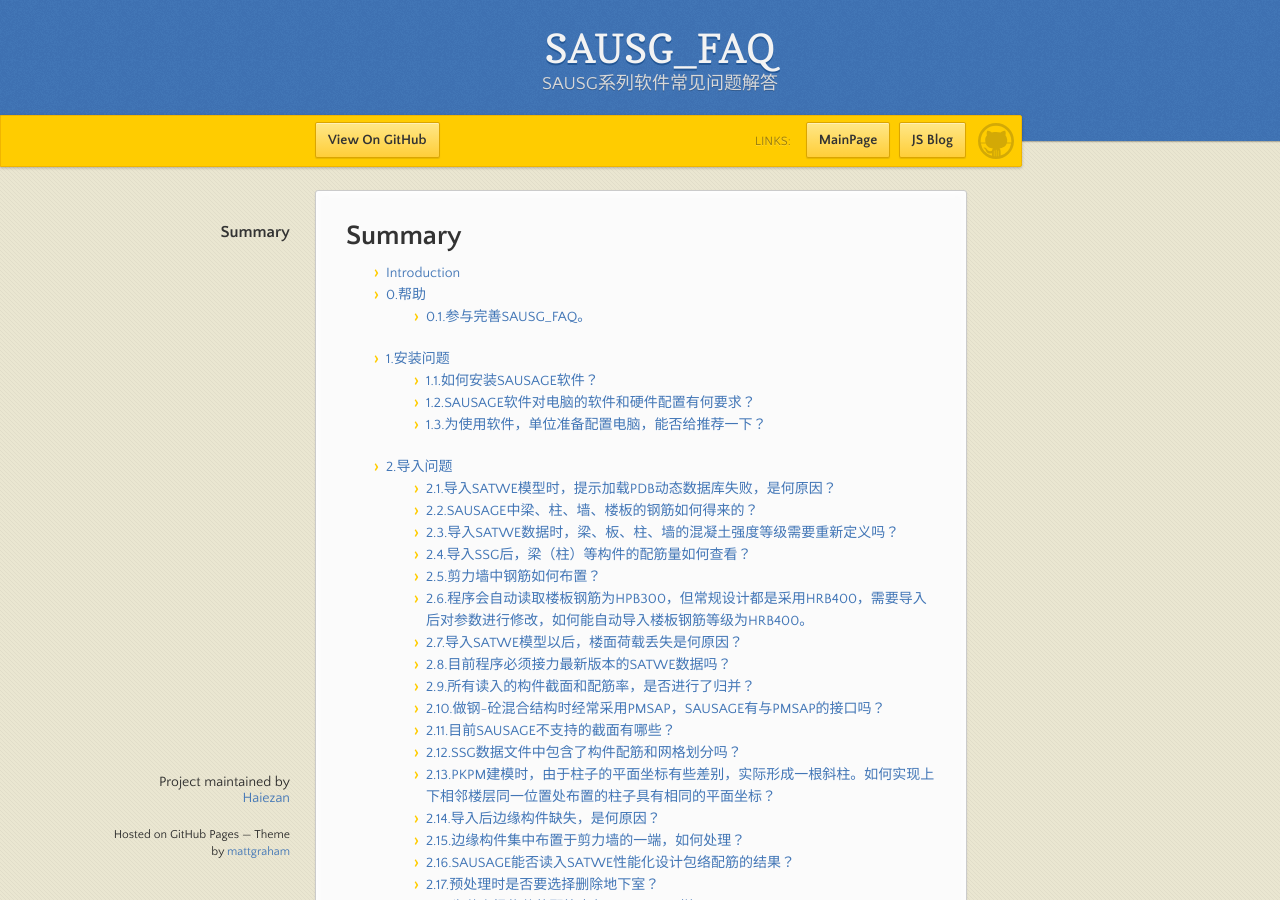
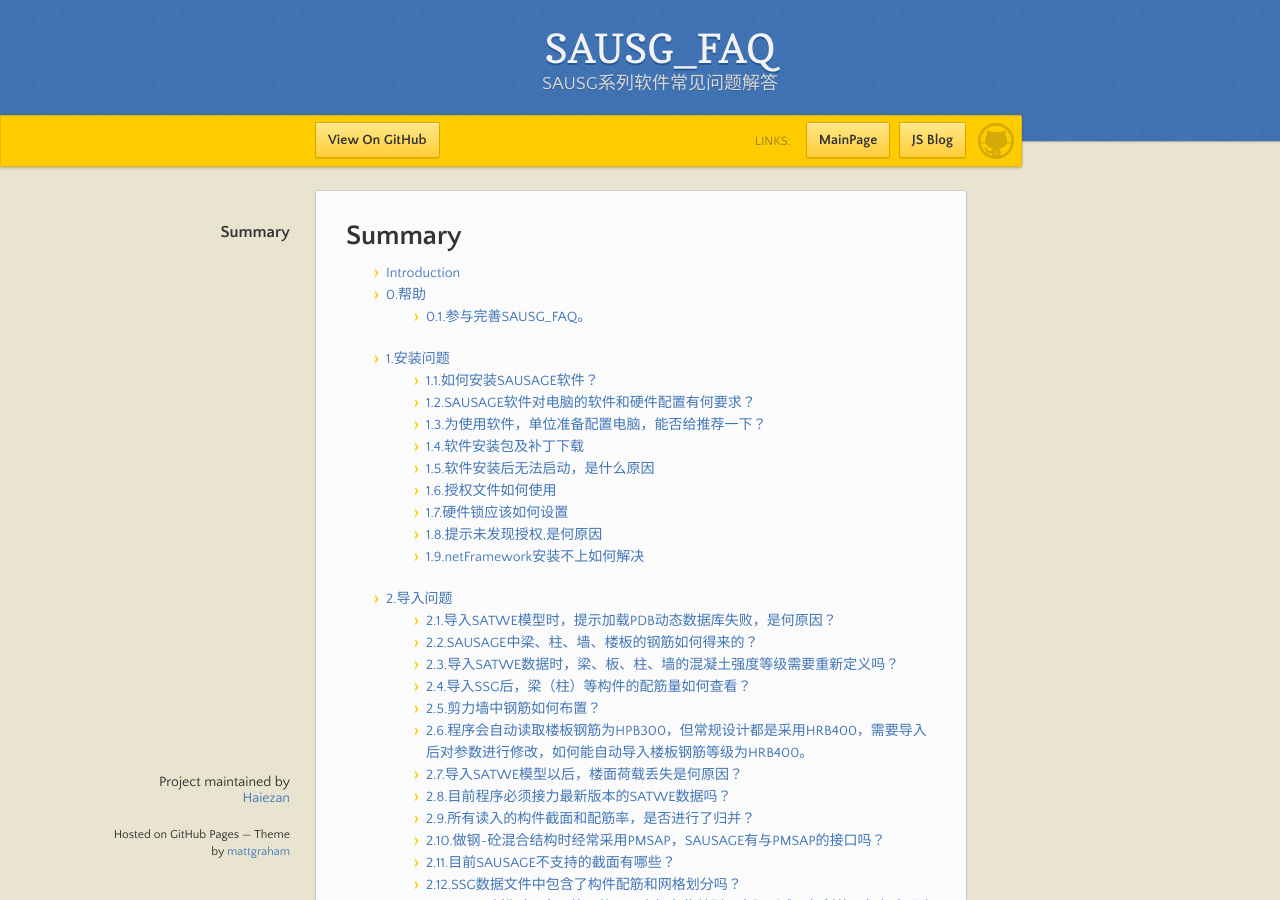
Before and after one commit to Haiezan/SAUSG_FAQ, a Jekyll site: the page built from SUMMARY.md, in a window 1280 px wide and 900 px high. Built offline with Jekyll 4.4.1, drawn with Linux system fonts in a browser that asks for light colours; our own code applies the rules of GitHub Pages for plain Markdown files; comment, search, counter and statistics services are not loaded.

Commit message:
Update SUMMARY.md

```diff
--- a/SUMMARY.md
+++ b/SUMMARY.md
@@ -7,6 +7,12 @@
     * [1.1.如何安装SAUSAGE软件？](./1.安装问题/1.1.如何安装SAUSAGE软件.md)
     * [1.2.SAUSAGE软件对电脑的软件和硬件配置有何要求？](./1.安装问题/1.2.SAUSAGE软件对电脑的软件和硬件配置有何要求.md)
     * [1.3.为使用软件，单位准备配置电脑，能否给推荐一下？](./1.安装问题/1.3.为使用软件,单位准备配置电脑,能否给推荐一下.md)
+    * [1.4.软件安装包及补丁下载](./1.安装问题/1.4.软件安装包及补丁下载.md)
+    * [1.5.软件安装后无法启动，是什么原因](./1.安装问题/1.5.软件安装后无法启动，是什么原因.md)
+    * [1.6.授权文件如何使用](./1.安装问题/1.6.授权文件如何使用.md)
+    * [1.7.硬件锁应该如何设置](./1.安装问题/1.7.硬件锁应该如何设置.md)
+    * [1.8.提示未发现授权,是何原因](./1.安装问题/1.8.提示未发现授权,是何原因.md)
+    * [1.9.netFramework安装不上如何解决](./1.安装问题/1.9.netFramework安装不上如何解决.md)
 * [2.导入问题](./2.导入问题/README.md)
     * [2.1.导入SATWE模型时，提示加载PDB动态数据库失败，是何原因？](./2.导入问题/2.1.导入SATWE模型时,提示加载PDB动态数据库失败,是何原因.md)
     * [2.2.SAUSAGE中梁、柱、墙、楼板的钢筋如何得来的？](./2.导入问题/2.2.SAUSAGE中梁柱墙楼板的钢筋如何得来的.md)
```
